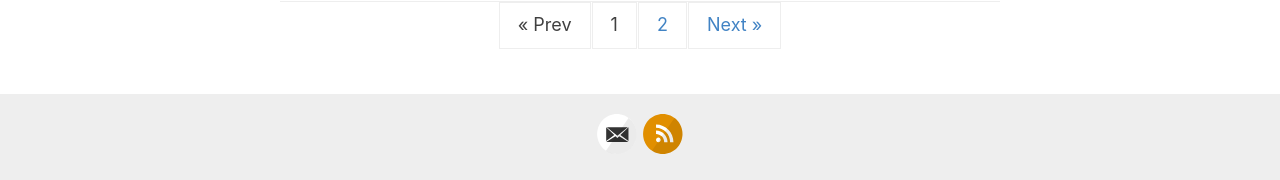
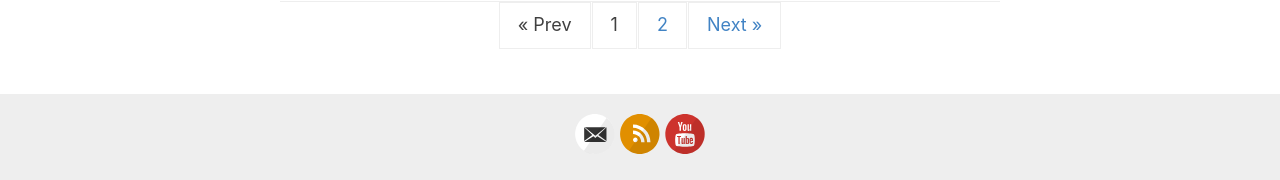
Before and after one commit to BackSelect/backselect.github.io, a Jekyll site: the page built from index.html, in a window 1280 px wide. Shown: the part 2280-2460 px from the top of the page. Built offline with Jekyll 4.4.1, drawn with Linux system fonts in a browser that asks for light colours; the list of posts is cut into pages by our own code.

```diff
--- a/_config.yml
+++ b/_config.yml
@@ -31,7 +31,7 @@ footer-links:
   rss: rss
   twitter:
   stackoverflow:
-  youtube: # /channel/UC3EuNqbocoJ18Kbtf9ZaOuw
+  youtube: /channel/UC3EuNqbocoJ18Kbtf9ZaOuw
   googleplus:
   playconsole:
 
```
